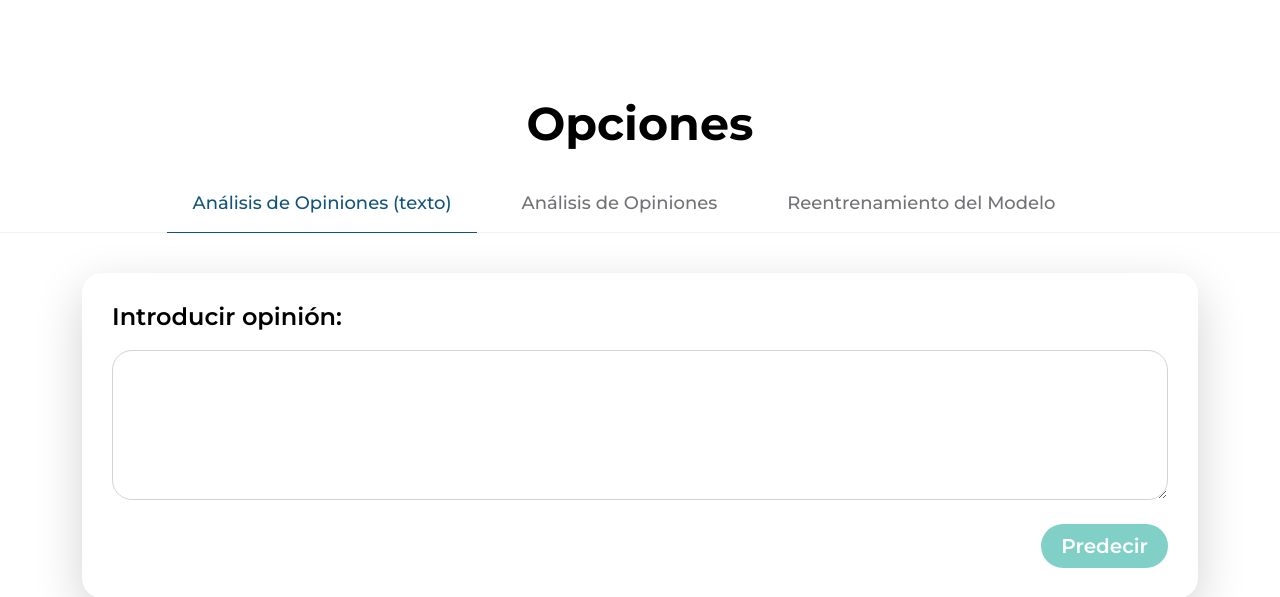
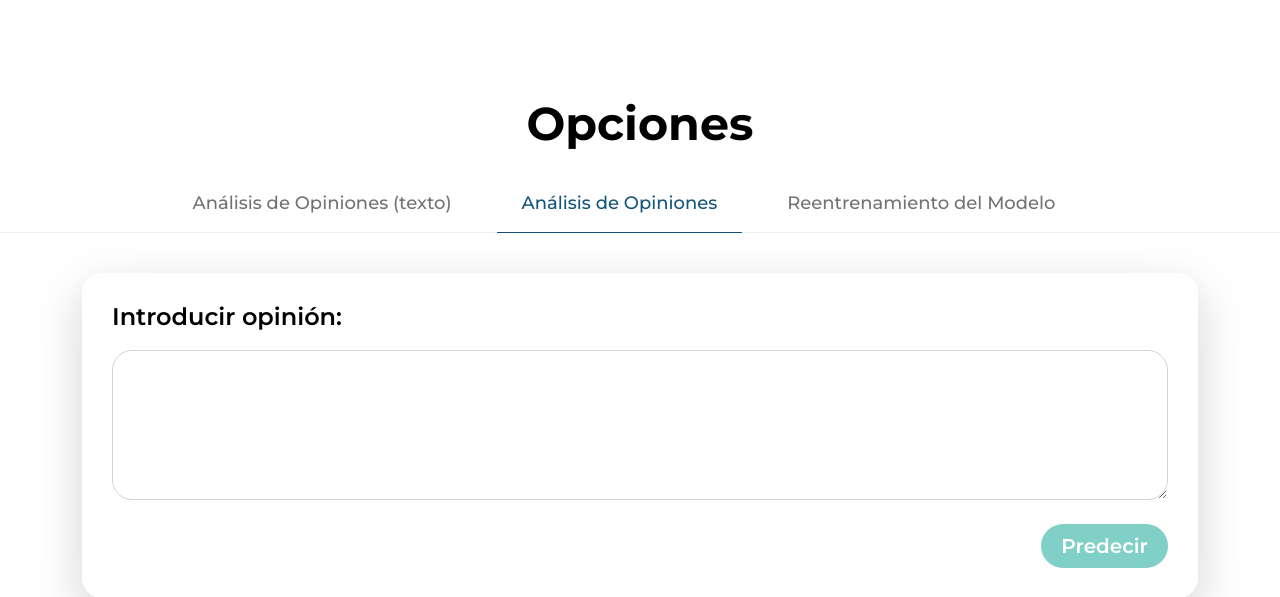
Before and after one commit to BI-Proyecto-2024/Proyecto-1, a Flask app: page / in a window 1280 px wide. Shown: the part 1250-1847 px from the top of the page. Run offline with Flask 3, Linux system fonts and the light colour scheme; some libraries are stand-ins or nearby versions.

Commit message:
Update indexapp.html

```diff
--- a/Etapa 2/project/templates/indexapp.html
+++ b/Etapa 2/project/templates/indexapp.html
@@ -148,11 +148,11 @@
                     <div class="row">
                         <ul class="nav nav-tabs" id="myTab" role="tablist">
                             <li class="nav-item" role="presentation">
-                                <button class="nav-link active" id="design-tab" data-bs-toggle="tab" data-bs-target="#design-tab-pane" type="button" role="tab" aria-controls="design-tab-pane" aria-selected="true">Análisis de Opiniones (texto)</button>
+                                <button class="nav-link" id="designtwo-tab" data-bs-toggle="tab" data-bs-target="#designtwo-tab-pane" type="button" role="tab" aria-controls="designtwo-tab-pane" aria-selected="true">Análisis de Opiniones (texto)</button>
                             </li>
 
                             <li class="nav-item" role="presentation">
-                                <button class="nav-link" id="designtwo-tab" data-bs-toggle="tab" data-bs-target="#designtwo-tab-pane" type="button" role="tab" aria-controls="designtwo-tab-pane" aria-selected="true">Análisis de Opiniones</button>
+                                <button class="nav-link active" id="design-tab" data-bs-toggle="tab" data-bs-target="#design-tab-pane" type="button" role="tab" aria-controls="design-tab-pane" aria-selected="true">Análisis de Opiniones</button>
                             </li>
 
                             <li class="nav-item" role="presentation">
@@ -177,9 +177,6 @@
                                                         <label for="text"></label>
                                                         <textarea name="text" id="text" placeholder="Opinión" class="form-control" rows="5"></textarea>
                                                     </div>
-
-
-
                                                     <div style="display: flex; justify-content: flex-end; align-items: flex-end;">
                                                         <button type="submit" class="btn custom-btn">Predecir</button>
                                                     </div>
@@ -221,11 +218,6 @@
                                         <div class="col-lg-12 col-md-6 col-12 mb-4 mb-lg-0">
                                             <div class="custom-block bg-white shadow-lg">
                                                 <form action="/predict" method="POST" class="custom-form contact-form">
-                                                    <div class="form-group form-floating">
-                                                        <h5 style="padding-bottom: 10px;">Introducir opinión:</h5>
-                                                        <label for="text"></label>
-                                                        <textarea name="text" id="text" placeholder="Opinión" class="form-control" rows="5"></textarea>
-                                                    </div>
 
                                                     <div class="form-group form-floating mb-3">
                                                         <h5 style="padding-bottom: 10px;">Subir archivo de opiniones:</h5>
@@ -286,8 +278,6 @@
 
                                 <div class="tab-pane fade" id="marketing-tab-pane" role="tabpanel" aria-labelledby="marketing-tab" tabindex="0">
                                     <div class="row">
-                                        <div class="tab-pane fade show active" id="retrain-tab-pane" role="tabpanel" aria-labelledby="retrain-tab" tabindex="0">
-                                            <div class="row">
                                         <div class="col-lg-12 col-md-6 col-12 mb-4 mb-lg-0">
                                             <div class="custom-block bg-white shadow-lg p-4">
                                                 <form action="/retrain" method="POST" class="custom-form contact-form">
@@ -322,10 +312,6 @@
                                                     </div>
                                                 {% endif %}
                                             </div>
-                                                </div>
-                                            </div>
-                                        </div>
-
                                         </div>
                                     </div>
 
```
Lines whose indentation alone changed are shown as unchanged.
